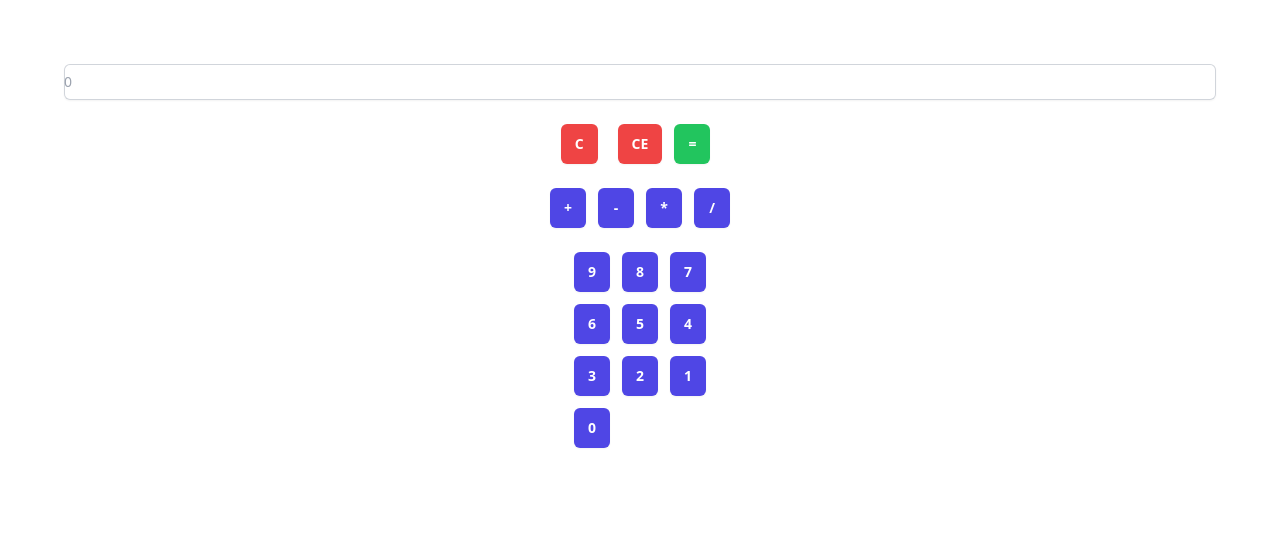
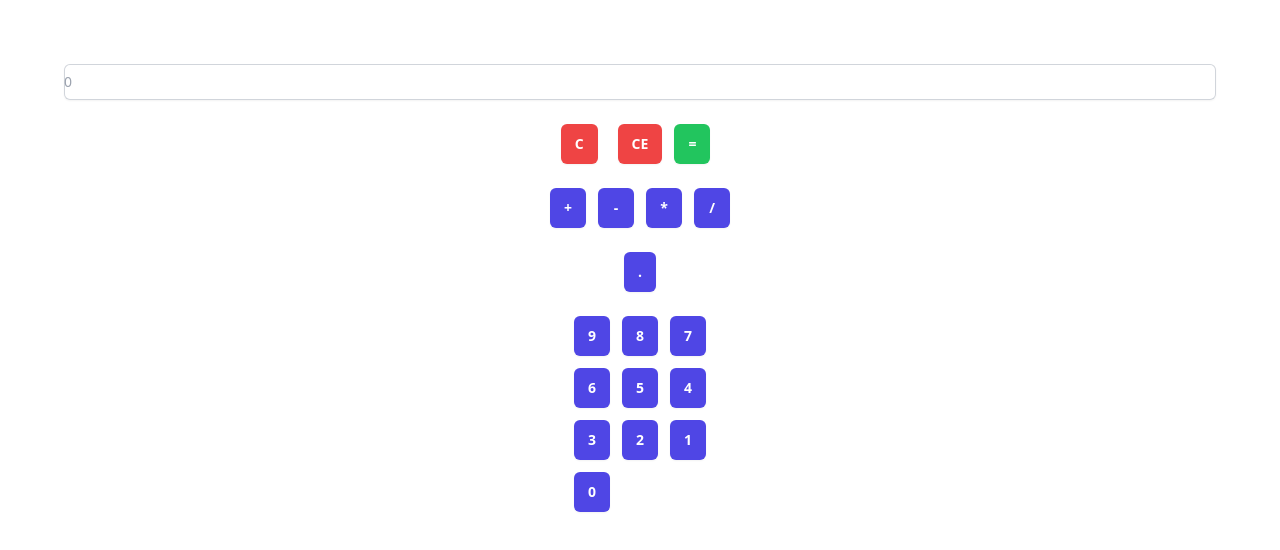
Before and after one commit to adamzuch/gui-calculator, a React (Vite) app: page / in a window 1280 px wide. Shown: the top 550 px of the page. Built offline with nearby package versions, Linux system fonts and the light colour scheme.

Commit message:
feat: handle entry of floats

```diff
--- a/src/components/Calculator.tsx
+++ b/src/components/Calculator.tsx
@@ -44,7 +44,8 @@ export function Calculator() {
 
   const enterOperator = (operator: string) => {
     const lastToken = last(tokens)
-    if (lastToken !== undefined && !isOperator(lastToken)) {
+    const isLastTokenDigit = lastToken !== undefined && !isOperator(lastToken)
+    if (isLastTokenDigit) {
       setTokens(tokens.concat(operator))
     }
   }
@@ -62,6 +63,16 @@ export function Calculator() {
       setTokens([...tokens.slice(0, -1), lastToken + String(digit)])
     } else {
       setTokens(tokens.concat(String(digit)))
+    }
+  }
+
+  const enterPeriod = () => {
+    const lastToken = last(tokens)
+
+    if (lastToken === undefined) {
+      setTokens(tokens.concat('.'))
+    } else if (!lastToken.includes('.')) {
+      setTokens([...tokens.slice(0, -1), lastToken + '.'])
     }
   }
 
@@ -95,6 +106,8 @@ export function Calculator() {
         ))}
       </div>
 
+      <Button onClick={enterPeriod}>.</Button>
+
       <div className="grid grid-cols-3 grid-rows-3 gap-3">
         {DIGITS.map((digit) => (
           <Button key={digit} onClick={() => enterDigit(digit)}>
--- a/src/lib/calculator.ts
+++ b/src/lib/calculator.ts
@@ -79,6 +79,8 @@ function evaluatePostfix(tokens: string[]) {
         const res = OPERATOR_EVAL[token](a, b)
         stack.push(res)
       }
+    } else if (token.includes('.')) {
+      stack.push(parseFloat(token))
     } else {
       stack.push(parseInt(token))
     }
```
